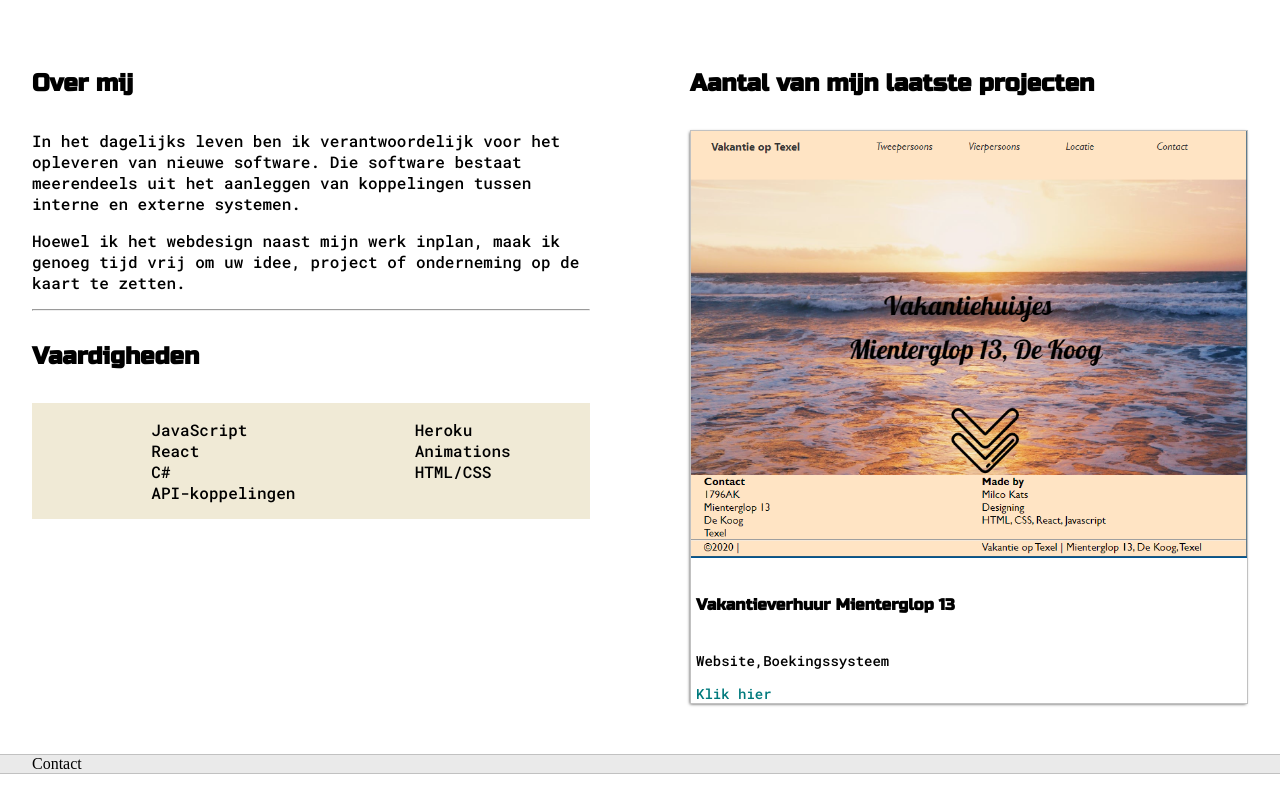
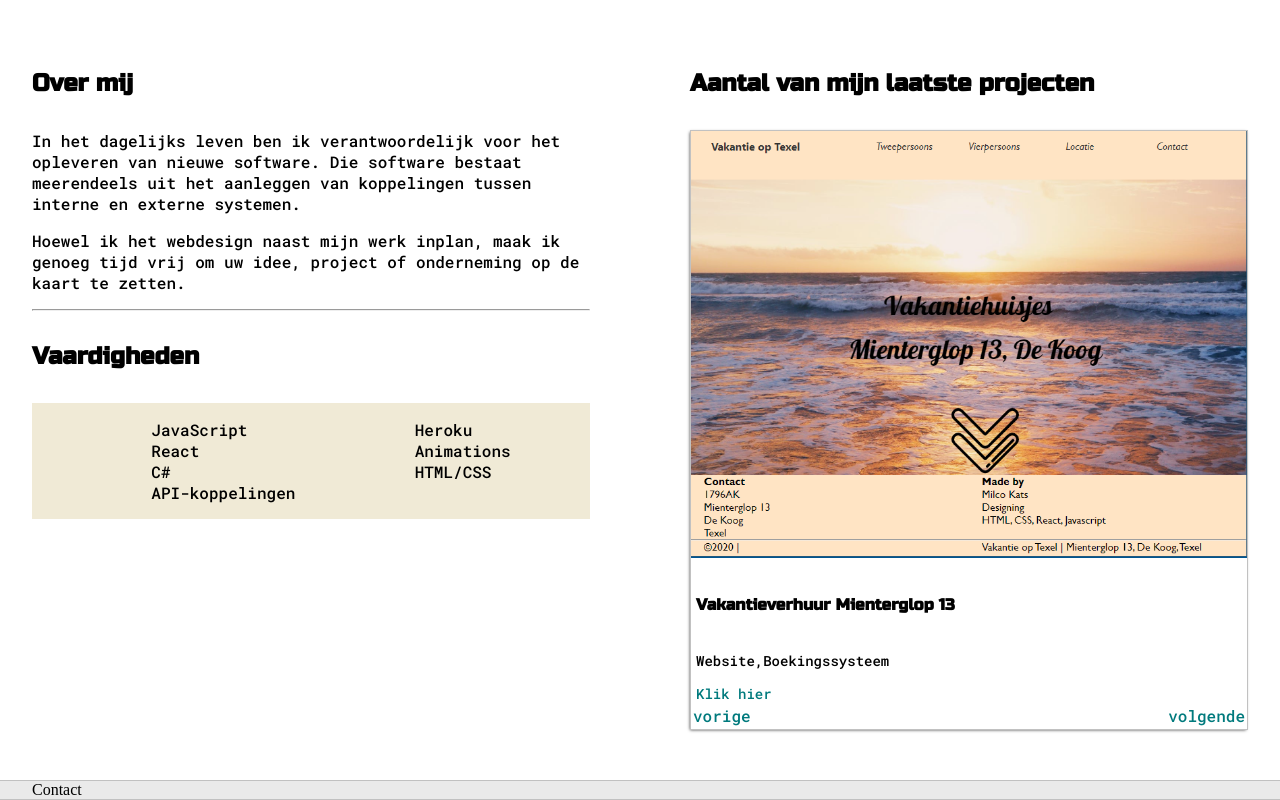
Before and after one commit to Eclismic/Lethe, a plain HTML site: page index.html in a window 1280 px wide. Shown: the part 819-1619 px from the top of the page. Before the commit the page ends 1593 px from the top, so only its background shows below. Drawn offline with nearby package versions, Linux system fonts and the light colour scheme.

Commit message:
portfolio

```diff
--- a/default.css
+++ b/default.css
@@ -175,11 +175,24 @@ p, li, span, label, input, textarea{
     background-color: var(--previewShadow);
 }
 
-.project{
+.portfolio{
+    position:relative;
     border: 1px solid var(--borderColor);
     -webkit-box-shadow: -1px 1px 3px -1px rgba(0,0,0,0.75);
 	-moz-box-shadow: -1px 1px 3px -1px rgba(0,0,0,0.75);
     box-shadow: -1px 1px 3px -1px rgba(0,0,0,0.75);
+    overflow: hidden;
+}
+
+.project{
+    visibility: hidden;
+    position: absolute;
+    top: 0;
+    left: 0;
+}
+
+.project.active{
+    visibility: visible;
 }
 
 .thumbnail{
@@ -187,12 +200,19 @@ p, li, span, label, input, textarea{
     height: 100%;
     display: block;
     object-fit: cover;
+    margin: 0 0 0;
 }
 
 .project-preview{
     background:#fff;
     padding-left: 5px;
     font-size: 14px;
+}
+
+.button-wrapper{
+    display: flex;
+    justify-content: space-between;
+    margin: 2px;
 }
 
 @media screen and (max-width: 1600px){
--- a/index.html
+++ b/index.html
@@ -10,6 +10,9 @@
         <link href="https://fonts.googleapis.com/css2?family=Russo+One&display=swap" rel="stylesheet">
 
         <link href="https://fonts.googleapis.com/css2?family=Roboto+Mono:wght@500&family=Russo+One&display=swap" rel="stylesheet">
+
+
+
     </head>
     <body>
         <section class="s1">
@@ -80,14 +83,28 @@
                     <div class="projecten">
                         <h4>Aantal van mijn laatste projecten</h4>
                         <div class="portfolio">
-                            <div class="project">
+                            <div class="project active" >
                                 <img class="thumbnail" src="images/Knipsel.PNG">
                                 <div class="project-preview">
                                     <h6>Vakantieverhuur Mienterglop 13</h6>
                                     <p>Website,Boekingssysteem</p>
                                     <a href="#">Klik hier</a>
                                 </div>
+                                <div class="button-wrapper">
+                                    <a id="prev" href="#"> vorige</a>
+                                    <a id="next" href="#"> volgende</a>
+                                </div>
                             </div>
+
+                            <div class="project">
+                                <img class="thumbnail" src="https://s3-us-west-2.amazonaws.com/s.cdpn.io/169963/Mouse.svg">
+                                <div class="project-preview">
+                                    <h6>The Sneaky Mouse</h6>
+                                    <p>Fusce dapibus, tellus ac cursus commodo, tortor mauris condimentum nibh, ut fermentum massa justo sit amet risus.</p>
+                                    <a href="#">Klik hier</a>
+                                </div>
+                            </div>
+
                         </div>
                     </div>
                 </div>
@@ -99,4 +116,6 @@
             </div>
         </section>
     </body>
+    <script src="http://ajax.googleapis.com/ajax/libs/jquery/1.9.1/jquery.min.js"></script>
+    <script src="js/script.js"></script>
 </html>
--- /dev/null
+++ b/js/script.js
@@ -0,0 +1,9 @@
+$(document).ready(function() {
+    var getProductHeight = $('.project.active').height();
+
+    console.log(getProductHeight);
+
+    $('.portfolio').css({
+      height: getProductHeight
+    });
+});
```
